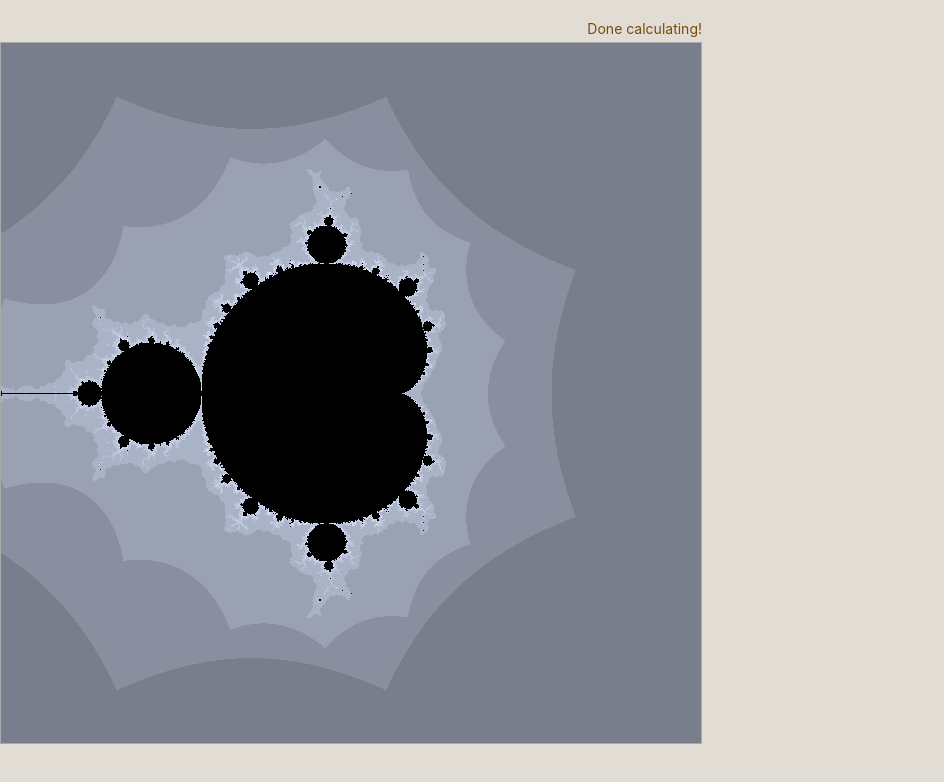
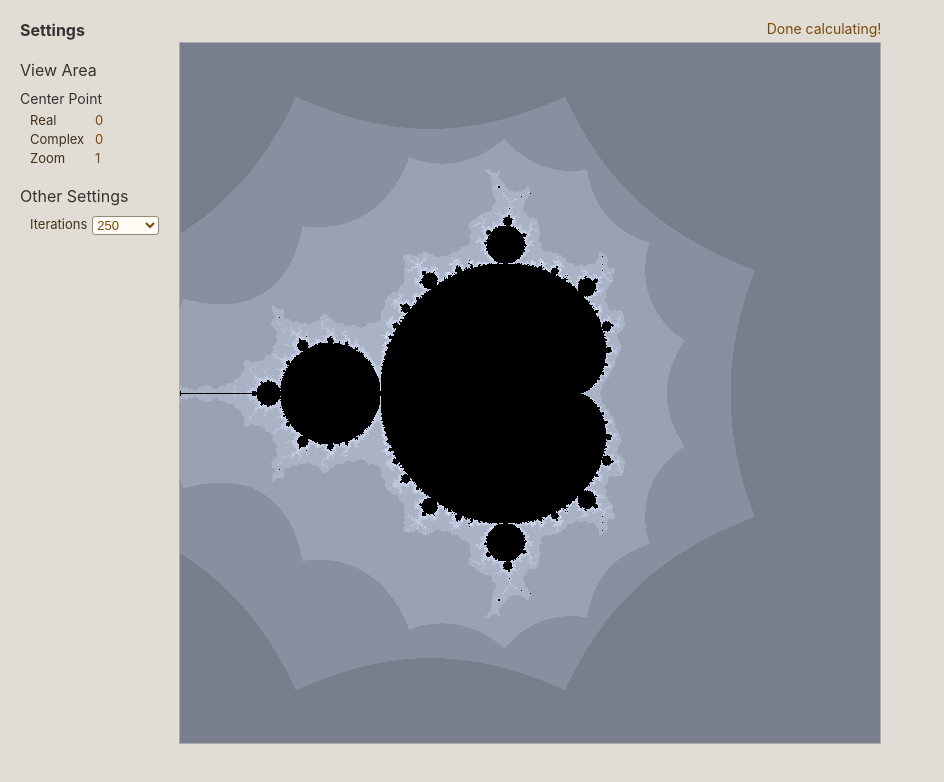
Before and after one commit to dwaltrip/frac-vizzy, a React (Create React App) app: page / in a window 1280 px wide. Shown: the top 782 px of the page, without its empty margins (0-944 px from the left). Built offline with nearby package versions, Linux system fonts and the light colour scheme.

Commit message:
Very rough fix to make Settings Panel visible again.

```diff
--- a/src/App.jsx
+++ b/src/App.jsx
@@ -41,12 +41,10 @@ function App() {
 
   return (
     <div className='App'>
-      {/*
       <SettingsPanel
         params={plotParams}
         setPlotParams={setPlotParams}
       />
-      */}
 
       <MandelbrotPlot
         params={plotParams}
--- a/src/SettingsPanel.jsx
+++ b/src/SettingsPanel.jsx
@@ -1,6 +1,8 @@
 import './styles/SettingsPanel.css';
 
+import { TILE_SIDE_LENGTH_IN_PIXELS } from './settings';
 import { SelectWithCustomValues } from './ui/SelectWithCustomValues';
+import { truncateRange } from './lib/truncateRange';
 
 const ITERATION_VALUE_OPTS = [
   100,
@@ -16,11 +18,7 @@ const ITERATION_VALUE_OPTS = [
 
 // TODO: Enable modifying the settings while points are being computed.
 function SettingsPanel({ params, setPlotParams }) {
-  const {
-    realRange,
-    complexRange,
-    iterationLimit,
-  } = params;
+  const { centerPos, zoomLevel, iterationLimit } = params;
 
   const setIterationLimit = value => {
     setPlotParams({ iterationLimit: parseInt(value) });
@@ -31,26 +29,23 @@ function SettingsPanel({ params, setPlotParams }) {
       <header>Settings</header>
 
       <section className='data-section coords-display'>
-        <div className='data-header'>Coordinates</div>
+        {/* TODO: better name for this... */}
+        <div className='data-header'>View Area</div>
 
-        <div className='data-subheader'>Real Range</div>
+        <div className='data-subheader'>Center Point</div>
         <div className='data-row'>
-          <label>Start</label>
-          <span className='value'>{realRange.start}</span>
+          <label>Real</label>
+          <span className='value'>{centerPos.r}</span>
         </div>
         <div className='data-row'>
-          <label>End</label>
-          <span className='value'>{realRange.end}</span>
+          <label>Complex</label>
+          <span className='value'>{centerPos.c}</span>
         </div>
 
-        <div className='data-subheader'>Complex Range</div>
+        {/* TODO: Zoom should be a sibling to Center Point, not a child */}
         <div className='data-row'>
-          <label>Start</label>
-          <span className='value'>{complexRange.start}</span>
-        </div>
-        <div className='data-row'>
-          <label>End</label>
-          <span className='value'>{complexRange.end}</span>
+          <label>Zoom</label>
+          <span className='value'>{zoomLevel}</span>
         </div>
       </section>
 
--- a/src/styles/SettingsPanel.css
+++ b/src/styles/SettingsPanel.css
@@ -63,7 +63,7 @@
 }
 
 .settings-panel section.data-section.coords-display .data-row label {
-  width: 50px;
+  width: 60px;
 }
 
 .settings-panel .select-with-custom-option button {
```
